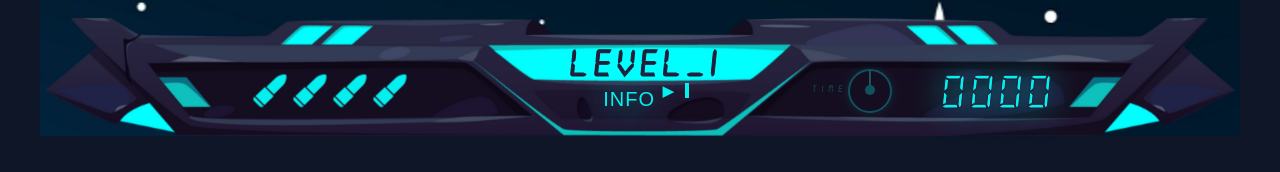
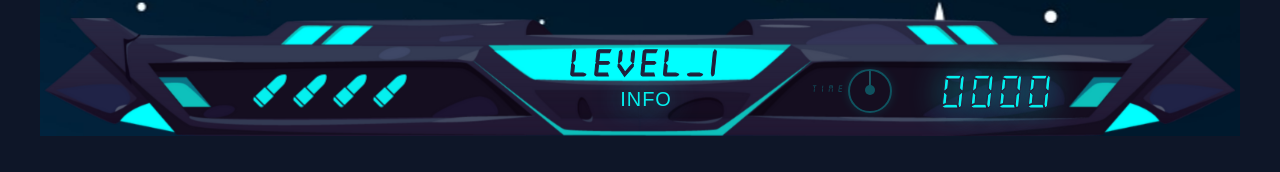
Before and after one commit to meljaszuk/SpaceTraveler-Game-in-React, a React (Create React App) app: page / in a window 1280 px wide. Shown: the part 510-682 px from the top of the page. Built offline with nearby package versions, Linux system fonts and the light colour scheme; a web font is replaced by a local one.

Commit message:
remove pasue buttons from component

```diff
--- a/src/components/InfoButton/InfoButton.tsx
+++ b/src/components/InfoButton/InfoButton.tsx
@@ -12,10 +12,7 @@ export const InfoButton: React.FC = () => {
   const { gameStatus } = context;
   return (
     <div className={styles.container}>
-        <div className={styles.info}>INFO</div>
-        <div className={styles.play}>&#9660;</div>
-        <div className={styles.pause}></div>
-        <div className={styles.pause}></div>
+      <div className={styles.info}>INFO</div>
     </div>
   );
 };
```
